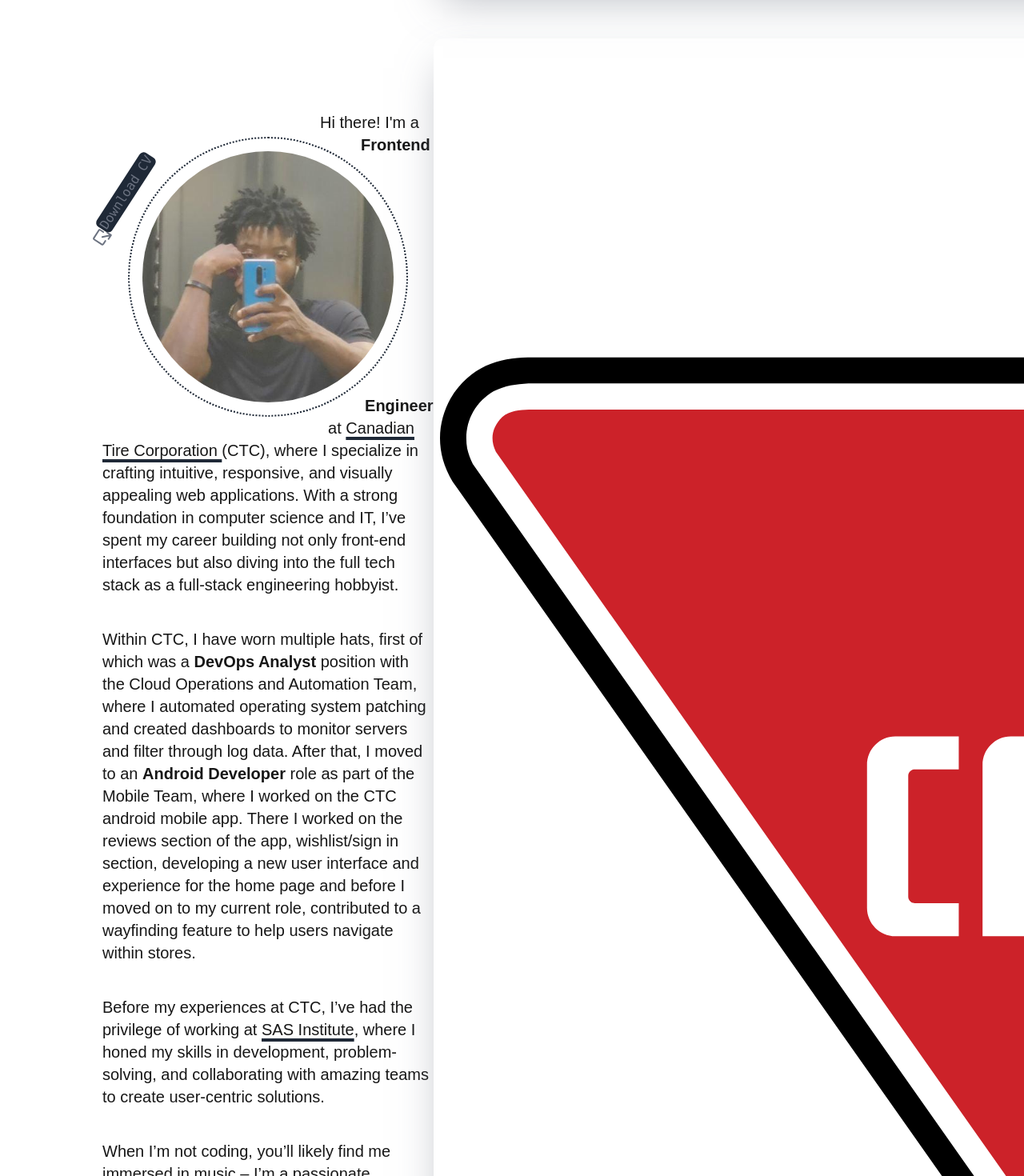
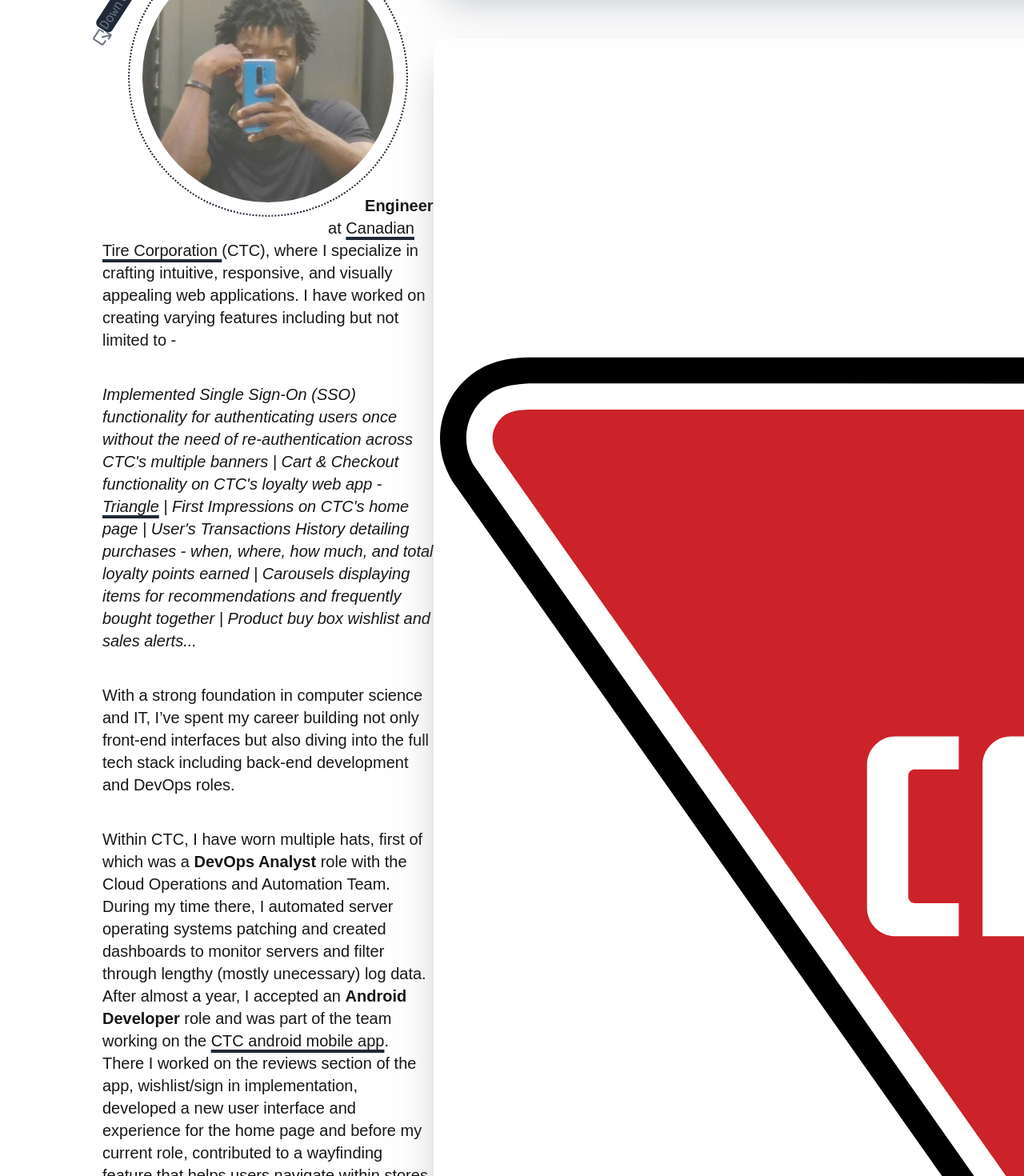
Before and after one commit to iceicles/portfolio, a Next.js app: page /about-me in a window 1280 px wide. Shown: the part 2440-3910 px from the top of the page at 80% size. Built offline with nearby package versions, Linux system fonts and the light colour scheme.

Commit message:
additional about me content

```diff
--- a/containers/about-page/main-section/index.tsx
+++ b/containers/about-page/main-section/index.tsx
@@ -17,23 +17,50 @@
             Canadian Tire Corporation {}
           </a>
           (CTC), where I specialize in crafting intuitive, responsive, and
-          visually appealing web applications. With a strong foundation in
-          computer science and IT, I’ve spent my career building not only
-          front-end interfaces but also diving into the full tech stack as a
-          full-stack engineering hobbyist.
+          visually appealing web applications. I have worked on creating varying
+          features including but not limited to -
+        </p>
+        <p className={`${paragraphStyles} italic`}>
+          Implemented Single Sign-On (SSO) functionality for authenticating
+          users once without the need of re-authentication across CTC's multiple
+          banners | Cart & Checkout functionality on CTC's loyalty web app -{' '}
+          <a
+            href='https://triangle.canadiantire.ca/en.html'
+            target='_blank'
+            className='active-link'
+          >
+            Triangle
+          </a>{' '}
+          | First Impressions on CTC's home page | User's Transactions History
+          detailing purchases - when, where, how much, and total loyalty points
+          earned | Carousels displaying items for recommendations and frequently
+          bought together | Product buy box wishlist and sales alerts...
+        </p>
+        <p className={paragraphStyles}>
+          With a strong foundation in computer science and IT, I’ve spent my
+          career building not only front-end interfaces but also diving into the
+          full tech stack including back-end development and DevOps roles.
         </p>
 
         <p className={paragraphStyles}>
           Within CTC, I have worn multiple hats, first of which was a{' '}
-          <strong>DevOps Analyst</strong> position with the Cloud Operations and
-          Automation Team, where I automated operating system patching and
-          created dashboards to monitor servers and filter through log data.
-          After that, I moved to an <strong>Android Developer</strong> role as
-          part of the Mobile Team, where I worked on the CTC android mobile app.
-          There I worked on the reviews section of the app, wishlist/sign in
-          section, developing a new user interface and experience for the home
-          page and before I moved on to my current role, contributed to a
-          wayfinding feature to help users navigate within stores.
+          <strong>DevOps Analyst</strong> role with the Cloud Operations and
+          Automation Team. During my time there, I automated server operating
+          systems patching and created dashboards to monitor servers and filter
+          through lengthy (mostly unecessary) log data. <br /> After almost a
+          year, I accepted an <strong>Android Developer</strong> role and was
+          part of the team working on the{' '}
+          <a
+            href='https://play.google.com/store/apps/details?id=com.simplygood.ct&hl=en_CA'
+            target='_blank'
+            className='active-link'
+          >
+            CTC android mobile app
+          </a>
+          . There I worked on the reviews section of the app, wishlist/sign in
+          implementation, developed a new user interface and experience for the
+          home page and before my current role, contributed to a wayfinding
+          feature that helps users navigate within stores.
         </p>
 
         <p className={paragraphStyles}>
@@ -45,8 +72,9 @@
           >
             SAS Institute
           </a>
-          , where I honed my skills in development, problem-solving, and
-          collaborating with amazing teams to create user-centric solutions.{' '}
+          as an IT technician, where I honed my skills in bash scripting,
+          tackling computer and server related problems, and providing
+          user-centric solutions.{' '}
         </p>
 
         <p className={paragraphStyles}>
@@ -66,9 +94,9 @@
         </p>
 
         <p className={paragraphStyles}>
-          At my core, I'm someone who thrives on learning, whether it's new
-          technologies, new music, or new ideas. I’m always up for a challenge
-          and excited to see where my curiosity takes me next!
+          At my core, I'm someone who is curious, thrives on learning - whether
+          it's new technologies, new music, or new ideas - and always up for a
+          challenge!
         </p>
       </div>
     </>
```
